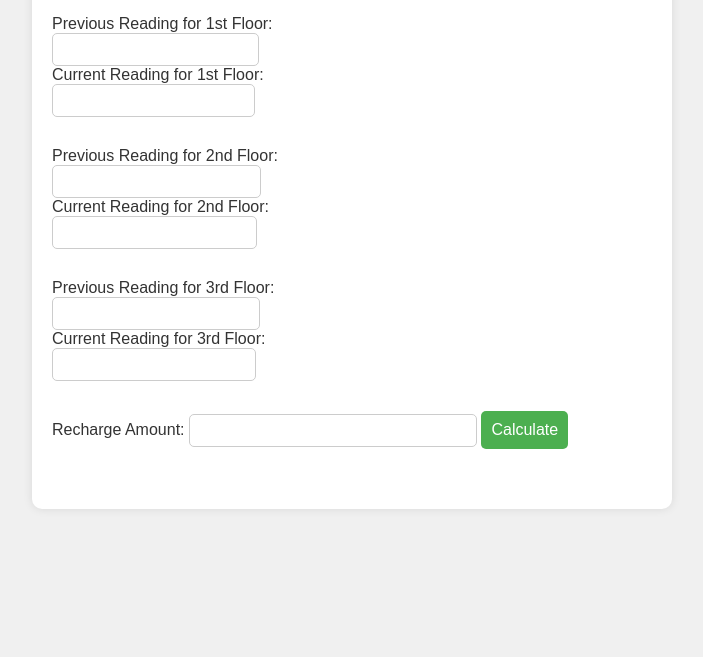
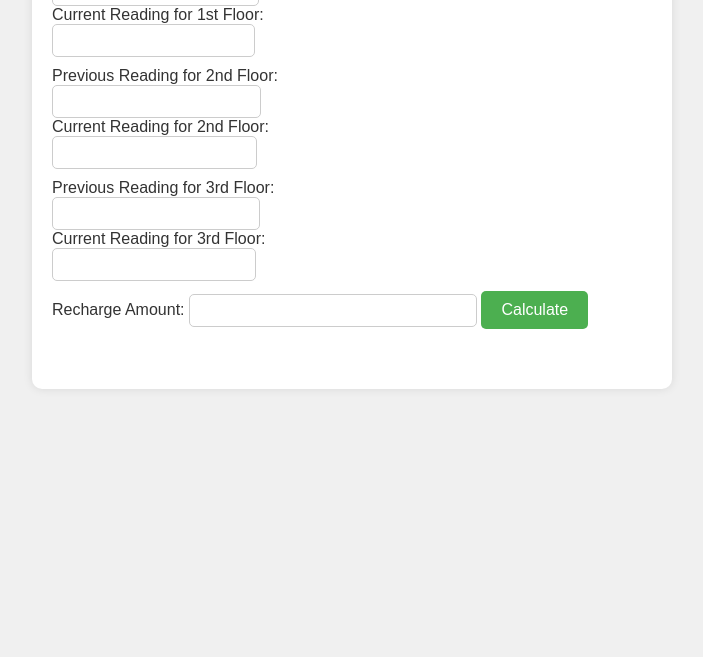
Before and after one commit to Code-Saksham/Electricity-Bill-Calculator, a plain HTML site: page index.html in a window 1280 px wide. Shown: the part 143-800 px from the top of the page, without its empty margins (288-991 px from the left). Drawn offline with Linux system fonts and the light colour scheme.

Commit message:
Update styles.css

```diff
--- a/styles.css
+++ b/styles.css
@@ -7,7 +7,7 @@ body {
 
 .container {
     max-width: 600px;
-    margin: 50px auto;
+    margin: 0 auto; /* Center the container horizontally */
     background-color: #fff;
     padding: 20px;
     border-radius: 10px;
@@ -16,7 +16,7 @@ body {
 
 h1 {
     text-align: center;
-    margin-bottom: 30px;
+    margin-bottom: 20px;
     color: black;
 }
 
@@ -28,11 +28,11 @@ h1 {
     display: flex;
     flex-wrap: wrap;
     justify-content: space-between;
-    margin-bottom: 50px; /* Two-line gap between each floor */
+    margin-bottom: 20px; /* Two-line gap between each floor */
 }
 
 .floor:not(:last-child) {
-    margin-bottom: 30px; /* Single line gap between each floor */
+    margin-bottom: 10px; /* Single line gap between each floor */
 }
 
 label {
@@ -51,8 +51,8 @@ input {
 button {
     background-color: #4CAF50;
     color: white;
-    border: black;
-    padding: 10px 10px;
+    border: none;
+    padding: 10px 20px;
     border-radius: 5px;
     cursor: pointer;
     font-size: 16px;
@@ -68,4 +68,5 @@ button:hover {
     font-weight: bold;
     color: #333;
     margin-top: 20px; /* Add space between result and next content */
+    margin-bottom: 0; /* Remove margin bottom */
 }
```
